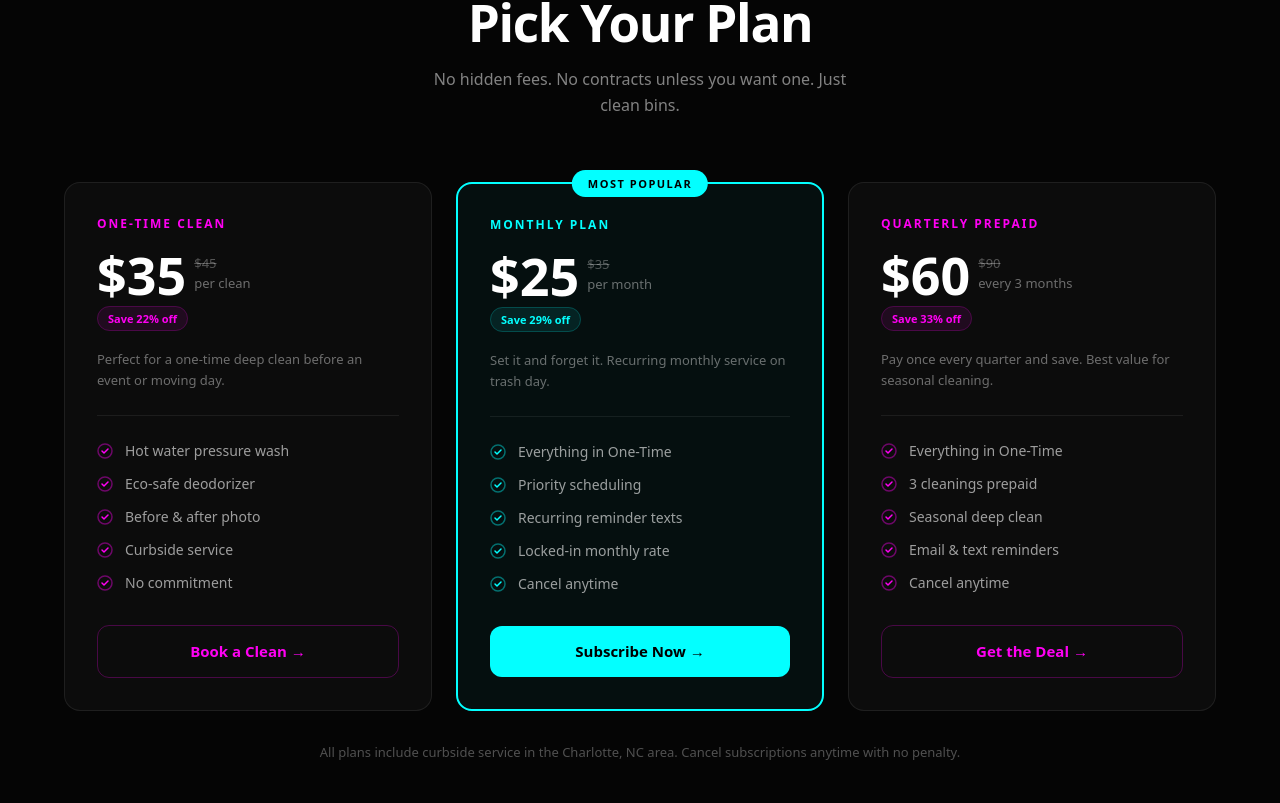
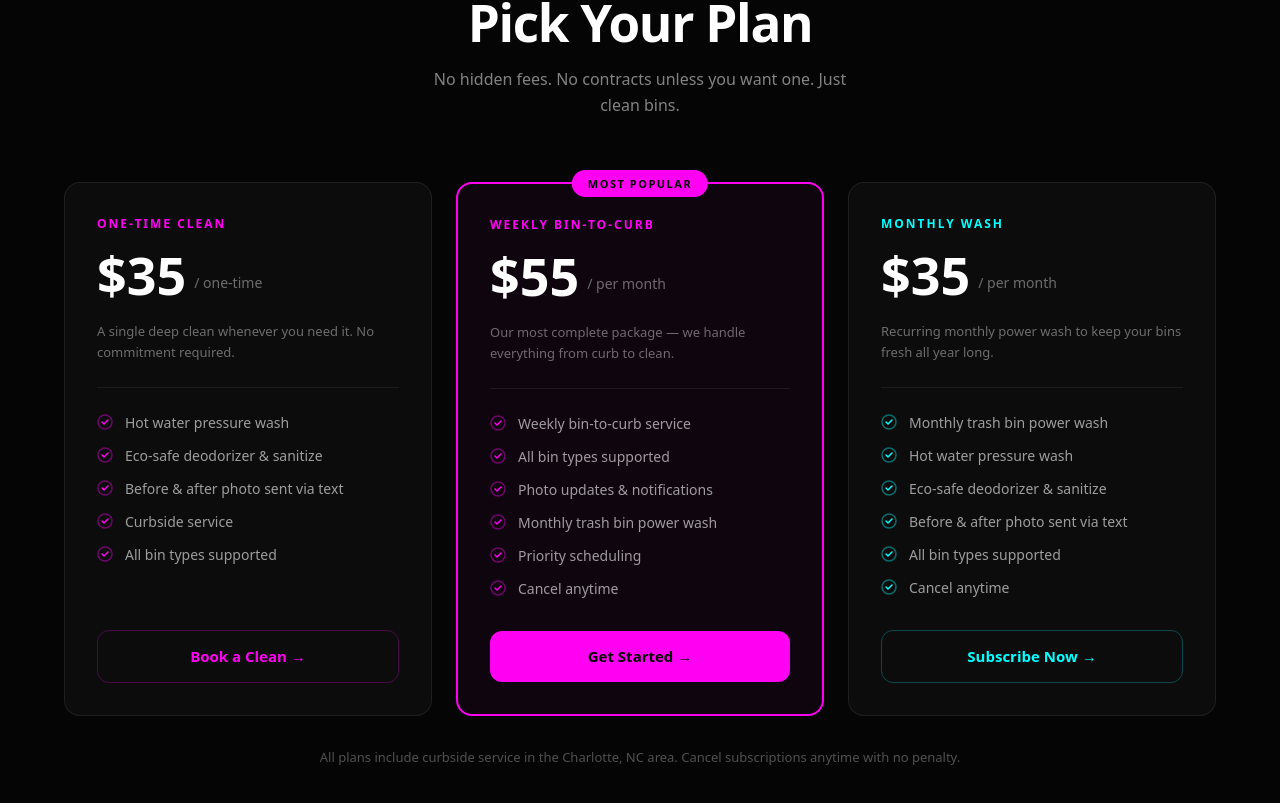
Before and after one commit to Darchie26/AquaJetPro, a Next.js app in the folder aquajet-pro/: page / in a window 1280 px wide. Shown: the part 2429-3232 px from the top of the page. Built offline with nearby package versions, Linux system fonts and the light colour scheme.

Commit message:
pricing page update

```diff
--- a/aquajet-pro/app/components/Pricing.tsx
+++ b/aquajet-pro/app/components/Pricing.tsx
@@ -4,53 +4,55 @@ const plans = [
   {
     name: "One-Time Clean",
     price: "$35",
-    original: "$45",
-    cadence: "per clean",
-    description: "Perfect for a one-time deep clean before an event or moving day.",
+    original: null,
+    cadence: "one-time",
+    description: "A single deep clean whenever you need it. No commitment required.",
     features: [
       "Hot water pressure wash",
-      "Eco-safe deodorizer",
-      "Before & after photo",
+      "Eco-safe deodorizer & sanitize",
+      "Before & after photo sent via text",
       "Curbside service",
-      "No commitment",
+      "All bin types supported",
     ],
     cta: "Book a Clean",
     popular: false,
     accent: "#ff00f3",
   },
   {
-    name: "Monthly Plan",
-    price: "$25",
-    original: "$35",
+    name: "Weekly Bin-to-Curb",
+    price: "$55",
+    original: null,
     cadence: "per month",
-    description: "Set it and forget it. Recurring monthly service on trash day.",
+    description: "Our most complete package — we handle everything from curb to clean.",
     features: [
-      "Everything in One-Time",
+      "Weekly bin-to-curb service",
+      "All bin types supported",
+      "Photo updates & notifications",
+      "Monthly trash bin power wash",
       "Priority scheduling",
-      "Recurring reminder texts",
-      "Locked-in monthly rate",
+      "Cancel anytime",
+    ],
+    cta: "Get Started",
+    popular: true,
+    accent: "#ff00f3",
+  },
+  {
+    name: "Monthly Wash",
+    price: "$35",
+    original: null,
+    cadence: "per month",
+    description: "Recurring monthly power wash to keep your bins fresh all year long.",
+    features: [
+      "Monthly trash bin power wash",
+      "Hot water pressure wash",
+      "Eco-safe deodorizer & sanitize",
+      "Before & after photo sent via text",
+      "All bin types supported",
       "Cancel anytime",
     ],
     cta: "Subscribe Now",
-    popular: true,
+    popular: false,
     accent: "#03ffff",
-  },
-  {
-    name: "Quarterly Prepaid",
-    price: "$60",
-    original: "$90",
-    cadence: "every 3 months",
-    description: "Pay once every quarter and save. Best value for seasonal cleaning.",
-    features: [
-      "Everything in One-Time",
-      "3 cleanings prepaid",
-      "Seasonal deep clean",
-      "Email & text reminders",
-      "Cancel anytime",
-    ],
-    cta: "Get the Deal",
-    popular: false,
-    accent: "#ff00f3",
   },
 ];
 
@@ -79,14 +81,14 @@ export default function Pricing() {
               key={plan.name}
               className={`relative flex flex-col rounded-2xl p-8 transition-all duration-300 ${
                 plan.popular
-                  ? "border-2 border-[#03ffff] bg-[#03ffff]/[0.04]"
+                  ? "border-2 border-[#ff00f3] bg-[#ff00f3]/[0.04]"
                   : "border border-white/[0.08] bg-white/[0.03] hover:border-white/20"
               }`}
             >
               {/* Popular badge */}
               {plan.popular && (
                 <div className="absolute -top-[14px] left-1/2 -translate-x-1/2">
-                  <span className="bg-[#03ffff] text-black text-[11px] font-bold tracking-[1.5px] uppercase px-4 py-1.5 rounded-full whitespace-nowrap">
+                  <span className="bg-[#ff00f3] text-black text-[11px] font-bold tracking-[1.5px] uppercase px-4 py-1.5 rounded-full whitespace-nowrap">
                     Most Popular
                   </span>
                 </div>
@@ -101,36 +103,12 @@ export default function Pricing() {
               </p>
 
               {/* Price */}
-              <div className="flex items-end gap-2 mb-1">
+              <div className="flex items-end gap-2 mb-5">
                 <span className="font-montserrat font-black text-[52px] leading-none text-white">
                   {plan.price}
                 </span>
-                <div className="flex flex-col pb-2">
-                  <span className="text-[13px] text-white/30 line-through">
-                    {plan.original}
-                  </span>
-                  <span className="text-[13px] text-white/40">{plan.cadence}</span>
-                </div>
-              </div>
-
-              {/* Savings badge */}
-              <div className="mb-5">
-                <span
-                  className="text-[11px] font-semibold px-2.5 py-1 rounded-full"
-                  style={{
-                    color: plan.accent,
-                    backgroundColor: `${plan.accent}15`,
-                    border: `1px solid ${plan.accent}30`,
-                  }}
-                >
-                  Save{" "}
-                  {Math.round(
-                    ((parseInt(plan.original.replace("$", "")) -
-                      parseInt(plan.price.replace("$", ""))) /
-                      parseInt(plan.original.replace("$", ""))) *
-                      100
-                  )}
-                  % off
+                <span className="text-[14px] text-white/40 pb-2">
+                  / {plan.cadence}
                 </span>
               </div>
 
@@ -144,14 +122,24 @@ export default function Pricing() {
               {/* Features */}
               <ul className="flex flex-col gap-3 mb-8 flex-1">
                 {plan.features.map((feature) => (
-                  <li key={feature} className="flex items-center gap-3 text-[14px] text-white/60">
+                  <li
+                    key={feature}
+                    className="flex items-start gap-3 text-[14px] text-white/60"
+                  >
                     <svg
                       viewBox="0 0 16 16"
                       fill="none"
                       xmlns="http://www.w3.org/2000/svg"
-                      className="w-4 h-4 shrink-0"
+                      className="w-4 h-4 shrink-0 mt-[2px]"
                     >
-                      <circle cx="8" cy="8" r="7" stroke={plan.accent} strokeWidth="1.5" strokeOpacity="0.4" />
+                      <circle
+                        cx="8"
+                        cy="8"
+                        r="7"
+                        stroke={plan.accent}
+                        strokeWidth="1.5"
+                        strokeOpacity="0.4"
+                      />
                       <path
                         d="M5 8L7 10L11 6"
                         stroke={plan.accent}
@@ -167,10 +155,14 @@ export default function Pricing() {
 
               {/* CTA */}
               <button
-                className="w-full py-3.5 rounded-xl font-bold text-[15px] transition-all duration-200 border-none cursor-pointer"
+                className="w-full py-3.5 rounded-xl font-bold text-[15px] transition-all duration-200 cursor-pointer"
                 style={
                   plan.popular
-                    ? { background: "#03ffff", color: "#000000" }
+                    ? {
+                        background: "#ff00f3",
+                        color: "#000000",
+                        border: "none",
+                      }
                     : {
                         background: "transparent",
                         color: plan.accent,
```
